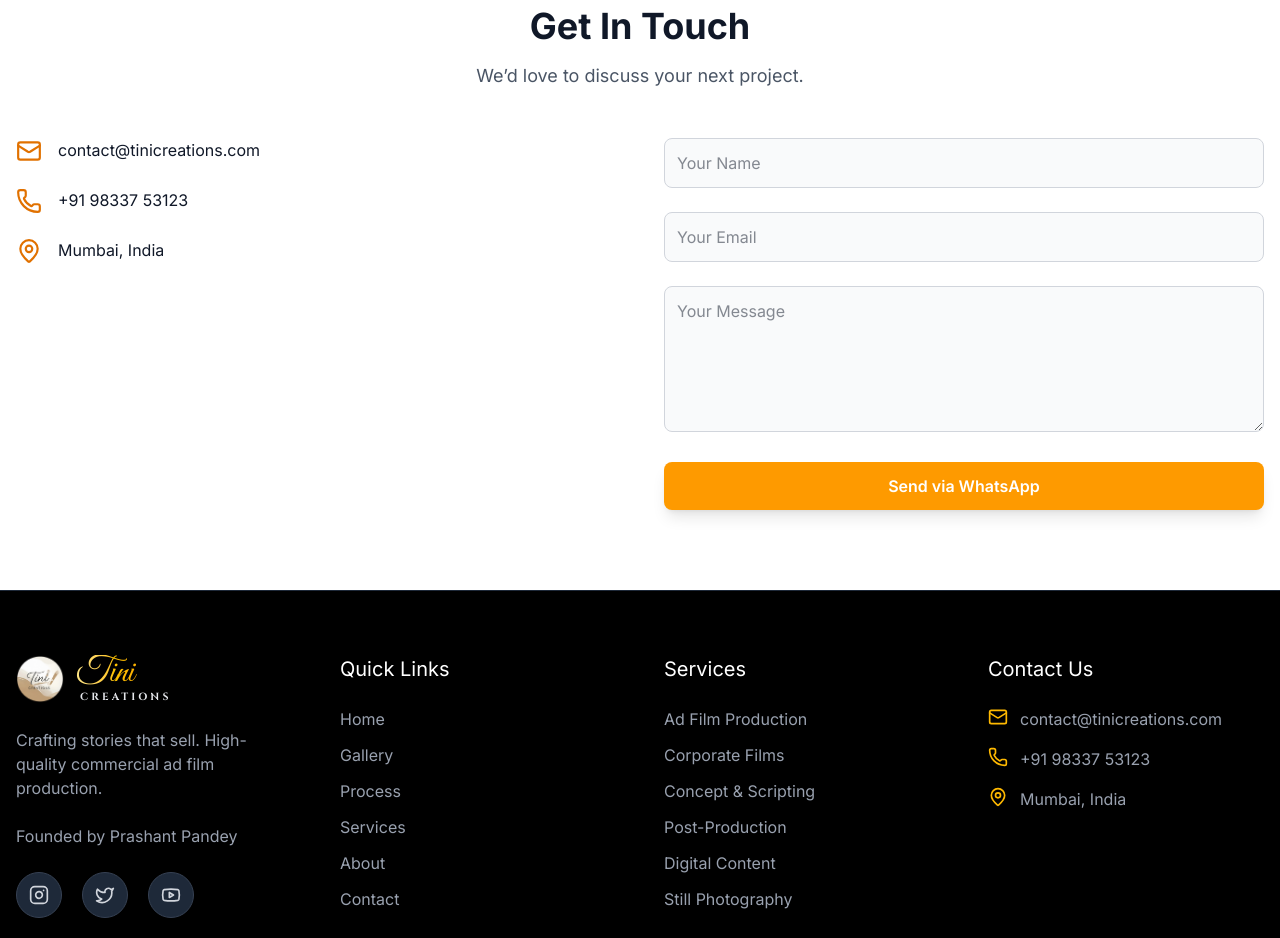
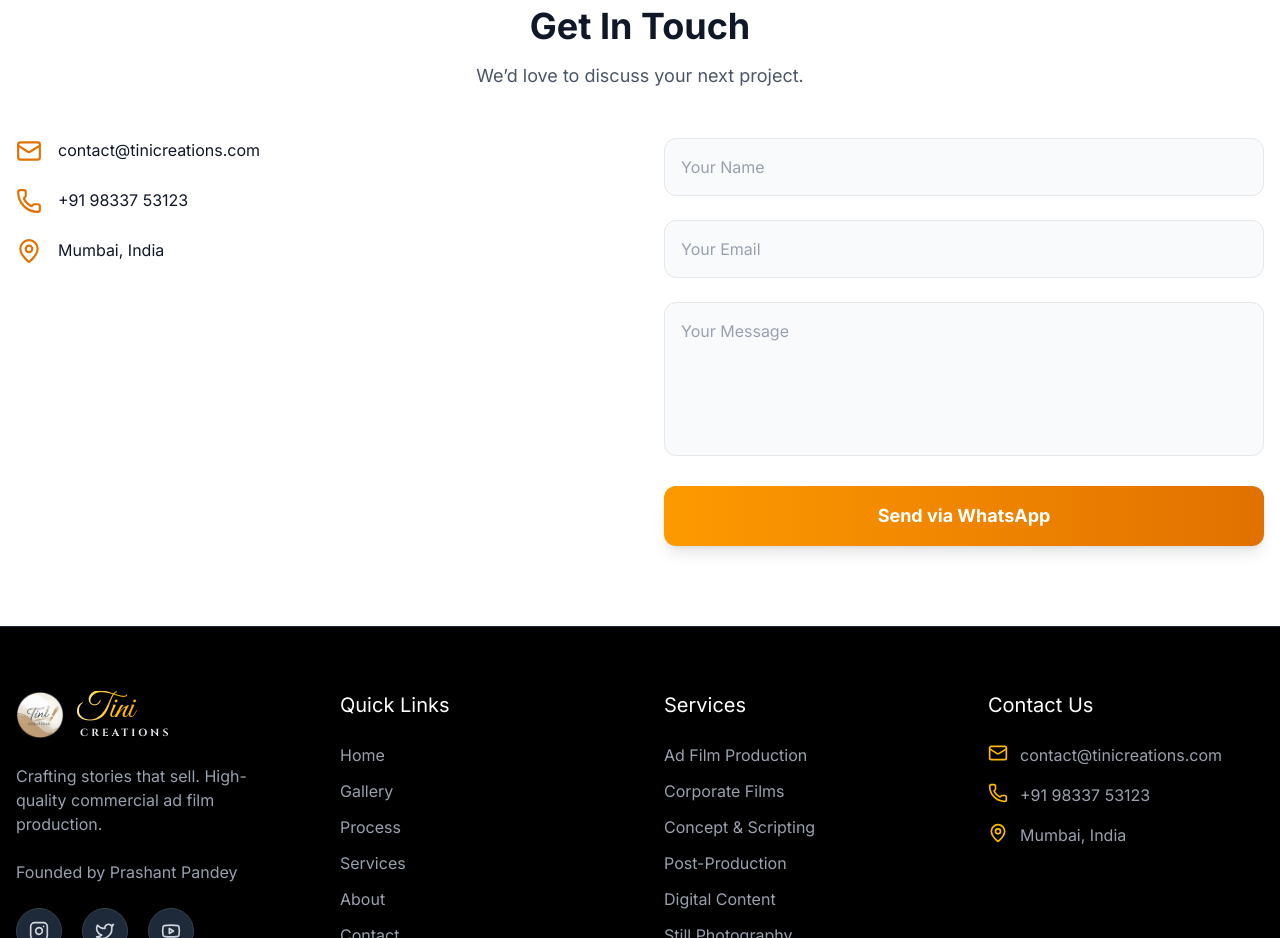
Before and after one commit to anshucodeslife/tinicreations, a React (Vite) app: page / in a window 1280 px wide. Shown: the part 8520-9458 px from the top of the page. Built offline with nearby package versions, Linux system fonts and the light colour scheme.

Commit message:
All Things Modified

```diff
--- a/src/components/VideoCard.jsx
+++ b/src/components/VideoCard.jsx
@@ -1,7 +1,9 @@
 import React, { useState, useRef } from "react";
+import { Volume2, VolumeX, MousePointerClick } from "lucide-react";
 
 const VideoCard = ({ videoId, title, className = "", children }) => {
   const [isInteractive, setIsInteractive] = useState(false);
+  const [isMuted, setIsMuted] = useState(true);
   const iframeRef = useRef(null);
 
   const handleMouseEnter = () => {
@@ -14,6 +16,7 @@ const VideoCard = ({ videoId, title, className = "", children }) => {
         JSON.stringify({ event: "command", func: "playVideo", args: [] }),
         "*"
       );
+      setIsMuted(false);
     }
   };
 
@@ -23,11 +26,13 @@ const VideoCard = ({ videoId, title, className = "", children }) => {
         JSON.stringify({ event: "command", func: "mute", args: [] }),
         "*"
       );
+      setIsMuted(true);
     }
   };
 
   const handleClick = () => {
     setIsInteractive(true);
+    setIsMuted(false); // Ensure it stays unmuted
   };
 
   return (
@@ -53,7 +58,20 @@ const VideoCard = ({ videoId, title, className = "", children }) => {
       {/* Overlay to capture hover/click when not interactive */}
       {!isInteractive && (
         <div className="absolute inset-0 z-10 cursor-pointer bg-transparent">
-          {/* Optional: Add a subtle hint like "Click to Control" if needed */}
+          {/* Visual Feedback Overlay */}
+          <div className="absolute inset-0 flex flex-col justify-between p-4 opacity-0 group-hover:opacity-100 transition-opacity duration-300 bg-black/10">
+
+            {/* Top Right: Click to Control Hint */}
+            <div className="self-end bg-black/60 backdrop-blur-sm text-white text-xs font-medium px-3 py-1.5 rounded-full flex items-center gap-2 transform translate-y-[-10px] group-hover:translate-y-0 transition-transform duration-300">
+              <MousePointerClick size={14} />
+              <span>Click to Control</span>
+            </div>
+
+            {/* Bottom Right: Volume Indicator */}
+            <div className="self-end bg-black/60 backdrop-blur-sm text-white p-2 rounded-full transform translate-y-[10px] group-hover:translate-y-0 transition-transform duration-300">
+              {isMuted ? <VolumeX size={20} /> : <Volume2 size={20} />}
+            </div>
+          </div>
         </div>
       )}
 
--- a/src/index.css
+++ b/src/index.css
@@ -1,4 +1,18 @@
 @import "tailwindcss";
+@import url('https://fonts.googleapis.com/css2?family=Outfit:wght@300;400;500;600;700;800&display=swap');
+
+html {
+  scroll-behavior: smooth;
+}
+
+body {
+  font-family: "Outfit", sans-serif;
+}
+
+::selection {
+  background-color: #f59e0b; /* amber-500 */
+  color: #000000;
+}
 
 @keyframes scroll-left {
   0% {
--- a/src/sections/Contact.jsx
+++ b/src/sections/Contact.jsx
@@ -113,14 +113,17 @@ const Contact = () => {
           </div>
 
           <form onSubmit={handleSubmit} className="space-y-6">
+            <div className="group">
               <input
                 required
                 name="name"
                 placeholder="Your Name"
                 value={formData.name}
                 onChange={handleChange}
-              className="w-full bg-gray-50 p-3 rounded-lg border border-gray-300 focus:border-amber-500 focus:ring-1 focus:ring-amber-500 outline-none transition-all"
+                className="w-full bg-gray-50 p-4 rounded-xl border border-gray-200 focus:border-amber-500 focus:ring-2 focus:ring-amber-500/20 outline-none transition-all duration-300 placeholder:text-gray-400"
               />
+            </div>
+            <div className="group">
               <input
                 required
                 type="email"
@@ -128,8 +131,10 @@ const Contact = () => {
                 placeholder="Your Email"
                 value={formData.email}
                 onChange={handleChange}
-              className="w-full bg-gray-50 p-3 rounded-lg border border-gray-300 focus:border-amber-500 focus:ring-1 focus:ring-amber-500 outline-none transition-all"
+                className="w-full bg-gray-50 p-4 rounded-xl border border-gray-200 focus:border-amber-500 focus:ring-2 focus:ring-amber-500/20 outline-none transition-all duration-300 placeholder:text-gray-400"
               />
+            </div>
+            <div className="group">
               <textarea
                 required
                 name="message"
@@ -137,12 +142,13 @@ const Contact = () => {
                 placeholder="Your Message"
                 value={formData.message}
                 onChange={handleChange}
-              className="w-full bg-gray-50 p-3 rounded-lg border border-gray-300 focus:border-amber-500 focus:ring-1 focus:ring-amber-500 outline-none transition-all"
+                className="w-full bg-gray-50 p-4 rounded-xl border border-gray-200 focus:border-amber-500 focus:ring-2 focus:ring-amber-500/20 outline-none transition-all duration-300 placeholder:text-gray-400 resize-none"
               ></textarea>
+            </div>
 
             <button
               type="submit"
-              className="w-full bg-amber-500 text-white py-3 rounded-lg font-semibold hover:bg-amber-600 transition shadow-lg hover:shadow-xl transform hover:-translate-y-0.5"
+              className="w-full bg-gradient-to-r from-amber-500 to-amber-600 text-white py-4 rounded-xl font-bold text-lg hover:from-amber-600 hover:to-amber-700 transition-all duration-300 shadow-lg hover:shadow-amber-500/30 transform hover:-translate-y-1"
             >
               Send via WhatsApp
             </button>
```
Also changed, not shown: 1 other file (tests, documents, lock files or other folders). Lines whose indentation alone changed are shown as unchanged.
